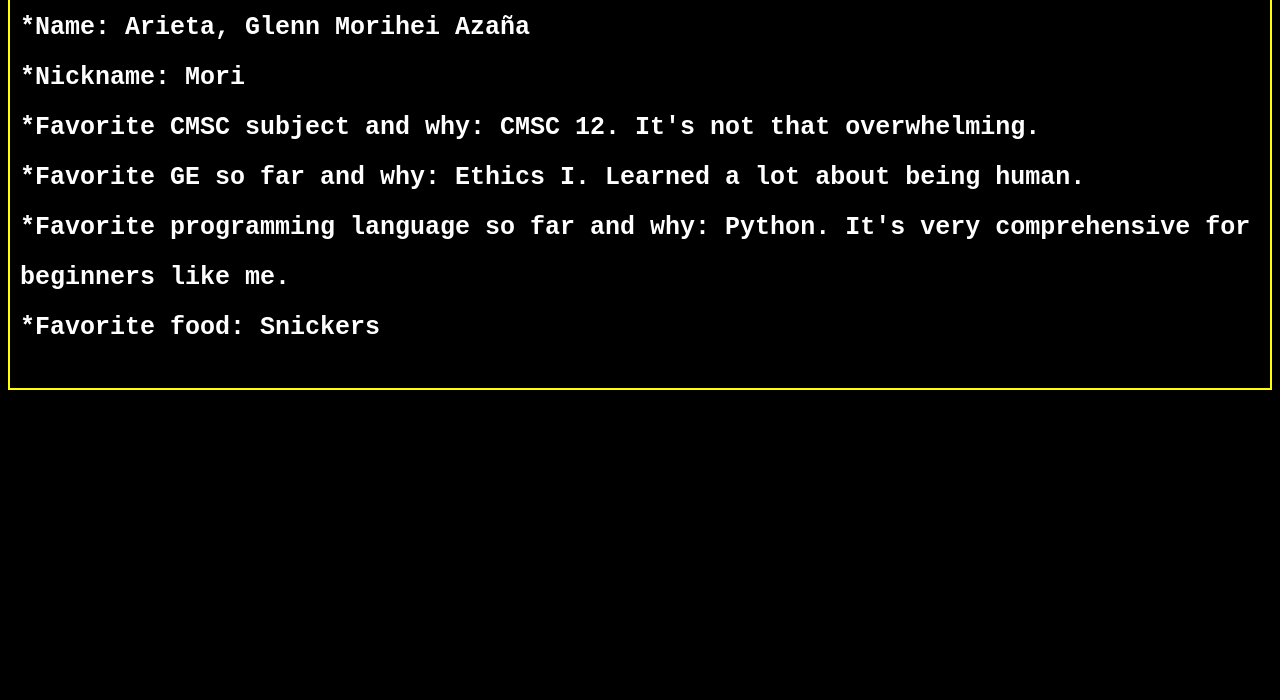
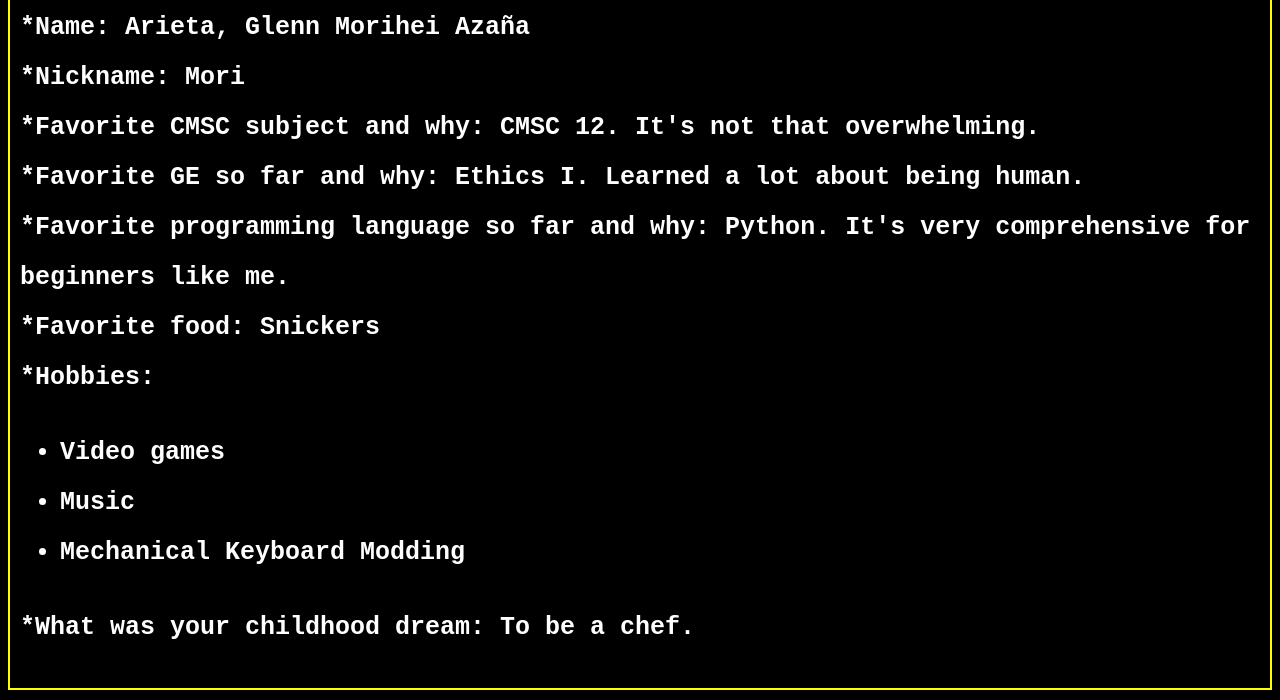
Before and after one commit to MoriheiArieta/MoriheiArieta.github.io, a plain HTML site: page index.html in a window 1280 px wide. Shown: the part 100-800 px from the top of the page. Drawn offline with Linux system fonts and the light colour scheme.

Commit message:
Modified files
- Added lines on index.html
- Added lines on index_css.css

```diff
--- a/index.html
+++ b/index.html
@@ -13,6 +13,14 @@
             <br>*Favorite GE so far and why: Ethics I. Learned a lot about being human.
             <br>*Favorite programming language so far and why: Python. It's very comprehensive for beginners like me.
             <br>*Favorite food: Snickers
+            <br>*Hobbies:
+
+            <ul>
+                <li>Video games</li>
+                <li>Music</li>
+                <li>Mechanical Keyboard Modding</li>
+            </ul>
         </p>
+        <p>*What was your childhood dream: To be a chef.</p>
     </body>
 </html>
--- a/index_css.css
+++ b/index_css.css
@@ -16,7 +16,7 @@ h1 {
 
 }
 
-p {
+p, ul {
     color: white;
     font-weight: bold;
     font-family: 'Courier New', Courier, monospace;
```
